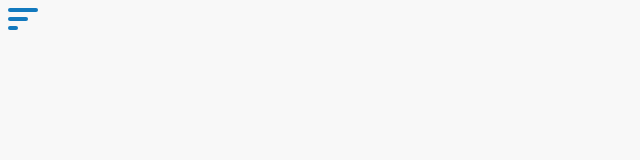
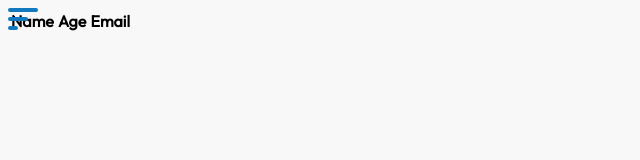
Before and after one commit to R3VV1L/R3VV1L.github.io-attendance-log, a React (Vite) app: page /teacher-tab in a window 1280 px wide. Shown: the top 160 px of the page, without its empty margins (0-640 px from the left). Built offline with nearby package versions, Linux system fonts and the light colour scheme.

Commit message:
Добавит не добавит

```diff
--- /dev/null
+++ b/src/components/Tabl/Tabl.tsx
@@ -0,0 +1,21 @@
+import React from 'react';
+import './Tabl.css';
+
+export const Tabl: React.FC = () => {
+  return (
+    <table>
+      <thead>
+        <tr>
+          <th>Name</th>
+          <th>Age</th>
+          <th>Email</th>
+        </tr>
+      </thead>
+      <tbody>
+
+      </tbody>
+    </table>
+  );
+};
+
+export default Tabl;
--- a/src/pages/PrepodovateliTabl/PrepodovateliTabl.tsx
+++ b/src/pages/PrepodovateliTabl/PrepodovateliTabl.tsx
@@ -1,11 +1,13 @@
 // @ts-ignore
 import React from "react";
 import { BurgerMenuAdmin } from "../../components/BurgerMenuAdmin/BurgerMenuAdmin.tsx";
+import Tabl from "../../components/Tabl/Tabl.tsx";
 
 export const PrepodovateliTabl = () => {
   return (
     <div>
       <BurgerMenuAdmin />
+      <Tabl />
     </div>
   );
 };
```
Also changed, not shown: src/components/Tabl/Tabl.css (added).
